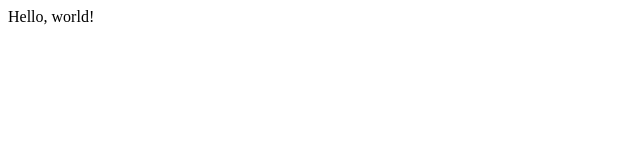
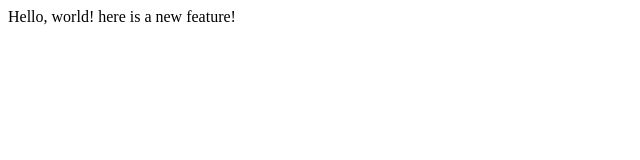
Before and after one commit to ASstereo27/Lecture1, a plain HTML site: page index.html in a window 1280 px wide. Shown: the whole page, without its empty margins (0-640 px from the left). Drawn offline with Linux system fonts and the light colour scheme.

Commit message:
Added another line

```diff
--- a/index.html
+++ b/index.html
@@ -5,5 +5,6 @@
   </head>
   <body>
     Hello, world!
+    here is a new feature!
   </body>
 </html>
```
